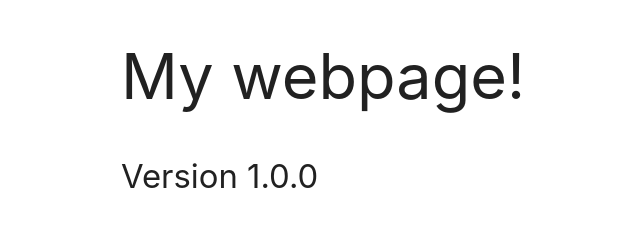
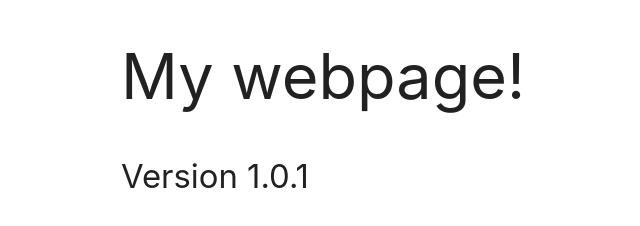
Before and after one commit to CarlosLopez1200/my-website, a plain HTML site: page index.html in a window 1280 px wide. Shown: the full height of the page, 71-711 px from the left. Drawn offline with nearby package versions, Linux system fonts and the light colour scheme.

Commit message:
Version 1.0.1

```diff
--- a/index.html
+++ b/index.html
@@ -15,7 +15,7 @@
 
     <div class="container">
         <h1>My webpage!</h1>
-        <h3><sub>Version 1.0.0</sub></h3>
+        <h3><sub>Version 1.0.1</sub></h3>
     </div>
 
     <!-- Compiled and minified JavaScript -->
```
